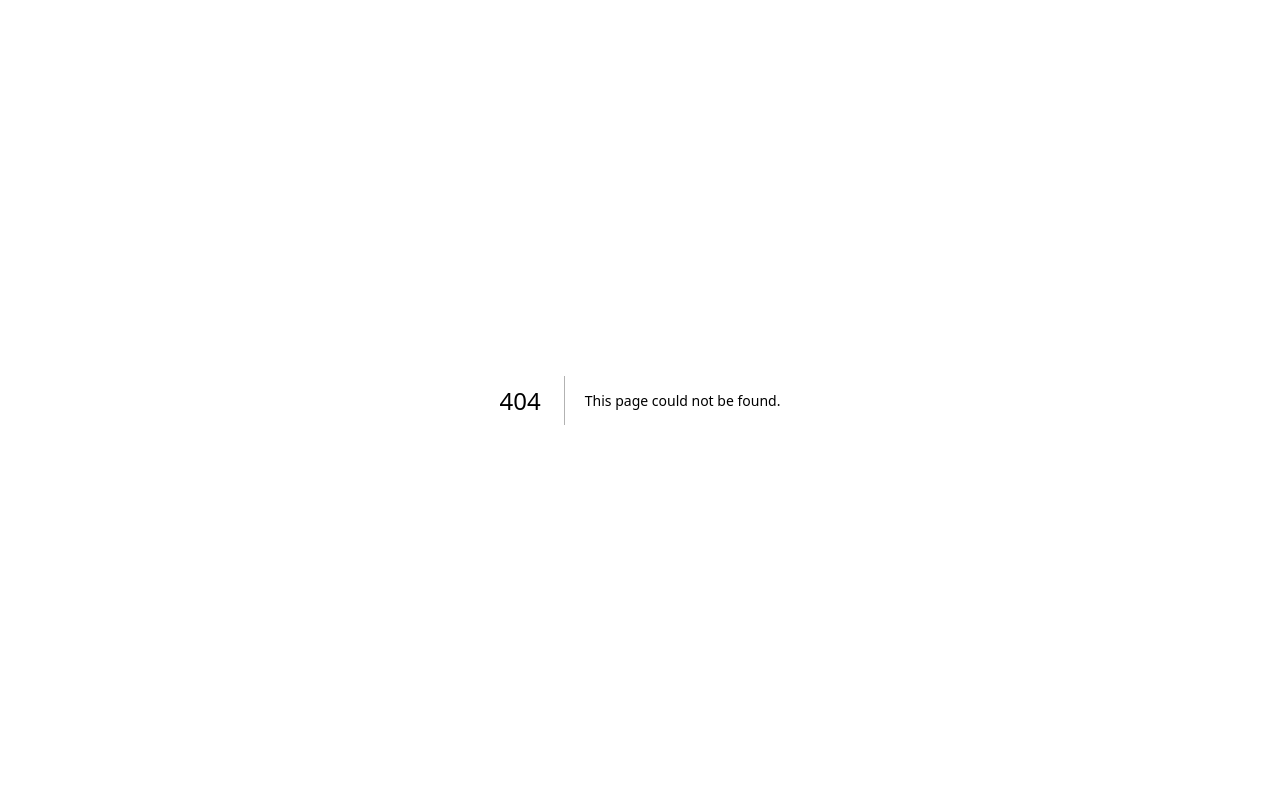
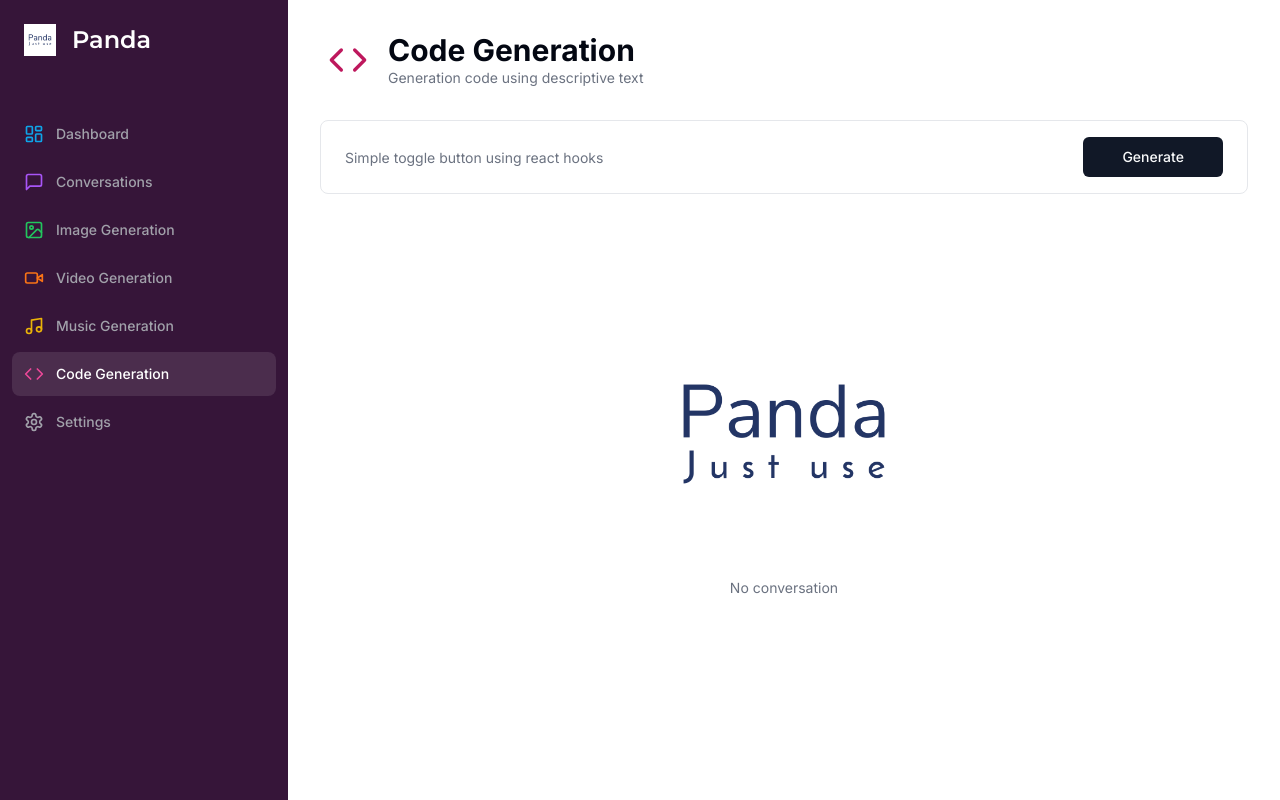
Before and after one commit to Gherman-Andrei/ai-saas, a Next.js app: page /code in a window 1280 px wide. Before the commit this address had no page. Built offline with nearby package versions, Linux system fonts and the light colour scheme.

Commit message:
Code Generator

```diff
--- /dev/null
+++ b/app/(dashboard)/(routes)/code/constants.ts
@@ -0,0 +1,9 @@
+import * as z from "zod";
+
+export const formSchema = z.object(
+    {
+        prompt:z.string().min(1,{
+            message:"Prompt is required",
+        }),
+    }
+);
--- /dev/null
+++ b/app/(dashboard)/(routes)/code/page.tsx
@@ -0,0 +1,138 @@
+"use client"
+import axios from "axios"
+import * as z from "zod";
+import OpenAI from "openai";
+import {zodResolver} from "@hookform/resolvers/zod";
+import { Heading } from "@/components/heading";
+import { CodeIcon} from "lucide-react";
+import { useForm } from "react-hook-form";
+import { formSchema } from "./constants";
+import { Form, FormControl, FormField, FormItem } from "@/components/ui/form";
+import { Input } from "@/components/ui/input";
+import { Button } from "@/components/ui/button";
+import { useRouter } from "next/navigation";
+import { useState } from "react";
+import { Empty } from "@/components/Empty";
+import { Loader } from "@/components/loader";
+import { cn } from "@/lib/utils";
+import { BotAvatar } from "@/components/bot-avar";
+import { UserAvatar } from "@/components/user-avatar";
+import ReactMarkdown from "react-markdown";
+
+const CodePage = ()=> {
+
+    const router = useRouter();
+
+    const[messages, setMessages] = useState<OpenAI.Chat.ChatCompletionMessage[]>([]);
+    const form = useForm<z.infer<typeof formSchema>>({
+        resolver:zodResolver(formSchema),
+        defaultValues:{
+            prompt:""
+        }
+    });
+
+    const isLoading = form.formState.isSubmitting;
+    const onSubmit = async (values: z.infer<typeof formSchema>) => {
+
+        try{
+            const userMessage: OpenAI.Chat.ChatCompletionMessageParam = {
+                role: "user",
+                content: values.prompt,
+              };
+        const NewMessage = [...messages , userMessage];
+        const response = await axios.post("/api/code",{
+            messages: NewMessage,
+        });
+        if (response.data) {
+            setMessages((current) => [...current, userMessage, response.data]);
+        } else {
+            // Tratează cazul în care răspunsul nu conține date
+            console.error("Răspunsul de la server nu conține date valide.");
+        }
+
+        form.reset();
+        } catch(error){
+            console.log(error);
+        } finally {
+            router.refresh();
+        }
+
+    }
+
+
+
+    return(
+        <div>
+            <Heading
+                title="Code Generation"
+                description="Generation code using descriptive text"
+                icon={CodeIcon}
+                iconColor = "text-pink-700"
+                bgColor = "text-pink-700/10"
+            />
+            <div className= "px-4 lg:px-8">
+                <div>
+                    <Form{...form}>
+                        <form onSubmit ={form.handleSubmit( onSubmit)} className="rounded-lg border w-full p-4 px-3 md:px-6 focus-within:shadows-sm grid grid-cols-12 gap-2">
+                            <FormField name="prompt" render = {({field })=> (
+                                <FormItem className="col-span-12 lg:col-span-10">
+                                    <FormControl className="m-0 p-0">
+                                    <Input className="border-0 outline-none focus-visible:ring-0 focus-visible:ring-transparent"
+                                    disabled = {isLoading} placeholder="Simple toggle button using react hooks" {...field}/>
+                                    </FormControl>
+                                </FormItem>
+                            )}
+                        />
+                        <Button className="col-span-12 lg:col-span-2 w-full" disabled={isLoading}>
+                            Generate
+                        </Button>
+                        </form>
+                    </Form>
+                </div>
+                <div className="space-y-4 mt-4">
+                    {isLoading && (
+                        <div className="p-8 rounded-lg w-full flex items-center justify-center bg-muted">
+                            <Loader/>
+                        </div>
+                    )}
+
+
+
+                    {messages.length === 0 && !isLoading && (
+                       <Empty label={"No conversation"} />
+                    )}
+                        <div className="flex flex-col-reverse gap-y-4">
+                        {messages.map((message) =>(
+                            <div
+                            key = {message.content}
+                            className={cn("p-8 w-full flex items-start gap-x-8 rounded-lg", message.role === "user" ? "bg-white border border-black/10":"bg-muted")}                            >
+                                {message.role === "user" ? <UserAvatar /> :<BotAvatar/>}
+                               <p className="text-sm">
+                                <ReactMarkdown
+                                components={
+                                    {
+                                        pre : ({node , ...props}) => (
+                                          <div className="overflow-auto w-full my-2 bg-black/10 p-2 rounded-lg">
+                                            <pre {...props}/>
+                                        </div>
+                                        ),
+                                        code: ({node, ...props}) => (
+                                            <code className="bg-black/10- rounded-lg p-1" {...props} />
+                                        )
+                                    }
+                                }
+                                className = "text-sm overflow-hidden leading-7">
+                                {message.content || ""}
+                                </ReactMarkdown>
+                                </p>
+                            </div>
+                        ))}
+
+                        </div>
+                </div>
+            </div>
+        </div>
+    );
+}
+
+export default CodePage;
--- /dev/null
+++ b/app/api/code/route.ts
@@ -0,0 +1,60 @@
+import { auth } from "@clerk/nextjs";
+import { NextResponse } from "next/server";
+import Configuration from "openai";
+import OpenAIApi from "openai";
+import { CreateChatCompletionRequestMessage } from "openai/resources/chat/index.mjs";
+const configuration = new Configuration({
+    organization: "org-BnyiaRER7PlCCkCKN5xtsjNz",
+    apiKey: process.env.OPENAIA_API_KEY,
+
+});
+
+
+const openai = new OpenAIApi({
+    apiKey: process.env.OPENAIA_API_KEY
+});
+
+const instructionMessage : CreateChatCompletionRequestMessage ={
+    role:"system",
+    content:" You are a code generator , you must answer only in markdown code snippets. Use code comments to explanation."
+}
+
+export async function POST(
+    req:Request
+){
+        try {
+
+            const{userId} = auth();
+            const body = await req.json();
+            const{messages } = body;
+
+            if(!userId) {
+                return new NextResponse("Unauthorized", {
+                    status: 401,
+                });
+            }
+
+            if (!configuration.apiKey) {
+                return new NextResponse("OpenAI API Key not configured.", { status: 500 });
+              }
+
+            if(!messages) {
+                return new NextResponse("Messages are required", {
+                    status:400
+                });
+            }
+            const response = await openai.chat.completions.create({
+                model: "gpt-3.5-turbo",
+                messages : [instructionMessage, ...messages]
+            });
+
+            return NextResponse.json(response.choices[0].message);
+
+        } catch (error){
+
+            console.log("[CODE_ERROR]",error);
+            return new NextResponse("Internal error:" , {status:500})
+        }
+
+
+}
--- a/components/Sidebar.tsx
+++ b/components/Sidebar.tsx
@@ -41,7 +41,7 @@
         id:"music",
         label : "Music Generation",
         icon: MusicIcon,
-        href : "/code",
+        href : "/music",
         color : "text-yellow-500",
     },
     {
```
